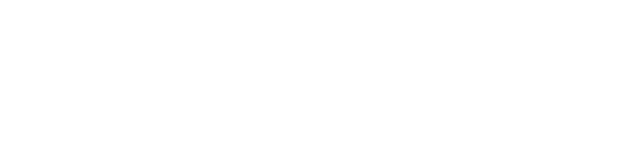
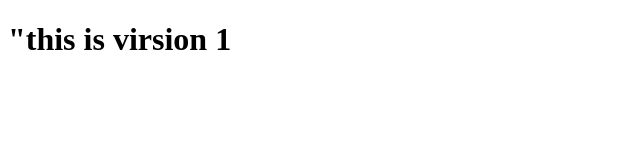
Before and after one commit to pradhumna0912/gitrepo, a plain HTML site: page index.html in a window 1280 px wide. Shown: the whole page, without its empty margins (0-640 px from the left). Drawn offline with Linux system fonts and the light colour scheme.

Commit message:
this is v2

```diff
--- a/index.html
+++ b/index.html
@@ -6,6 +6,6 @@
     <title>Document</title>
 </head>
 <body>
-
+    <h1>"this is virsion 1</h1>
 </body>
 </html>
```
